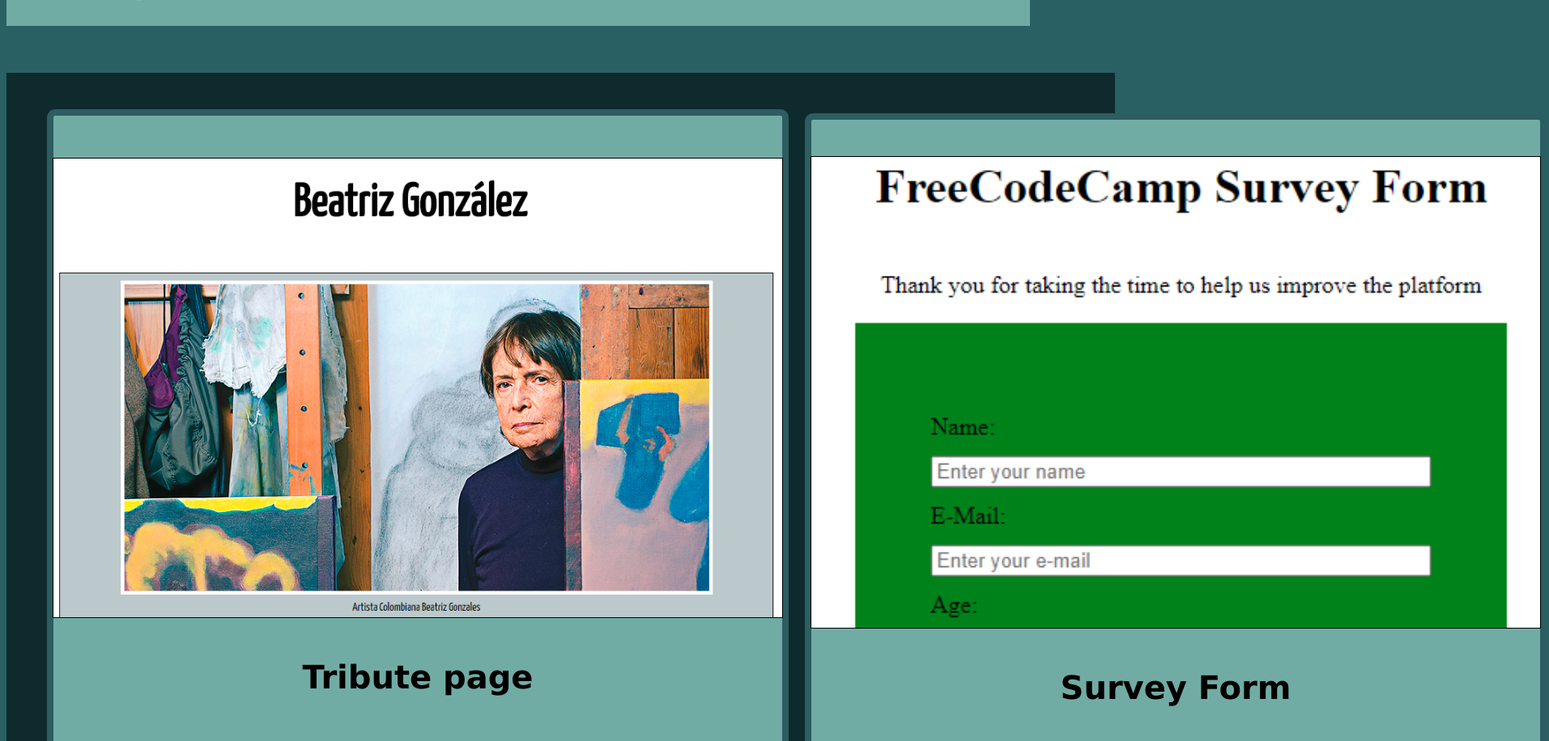
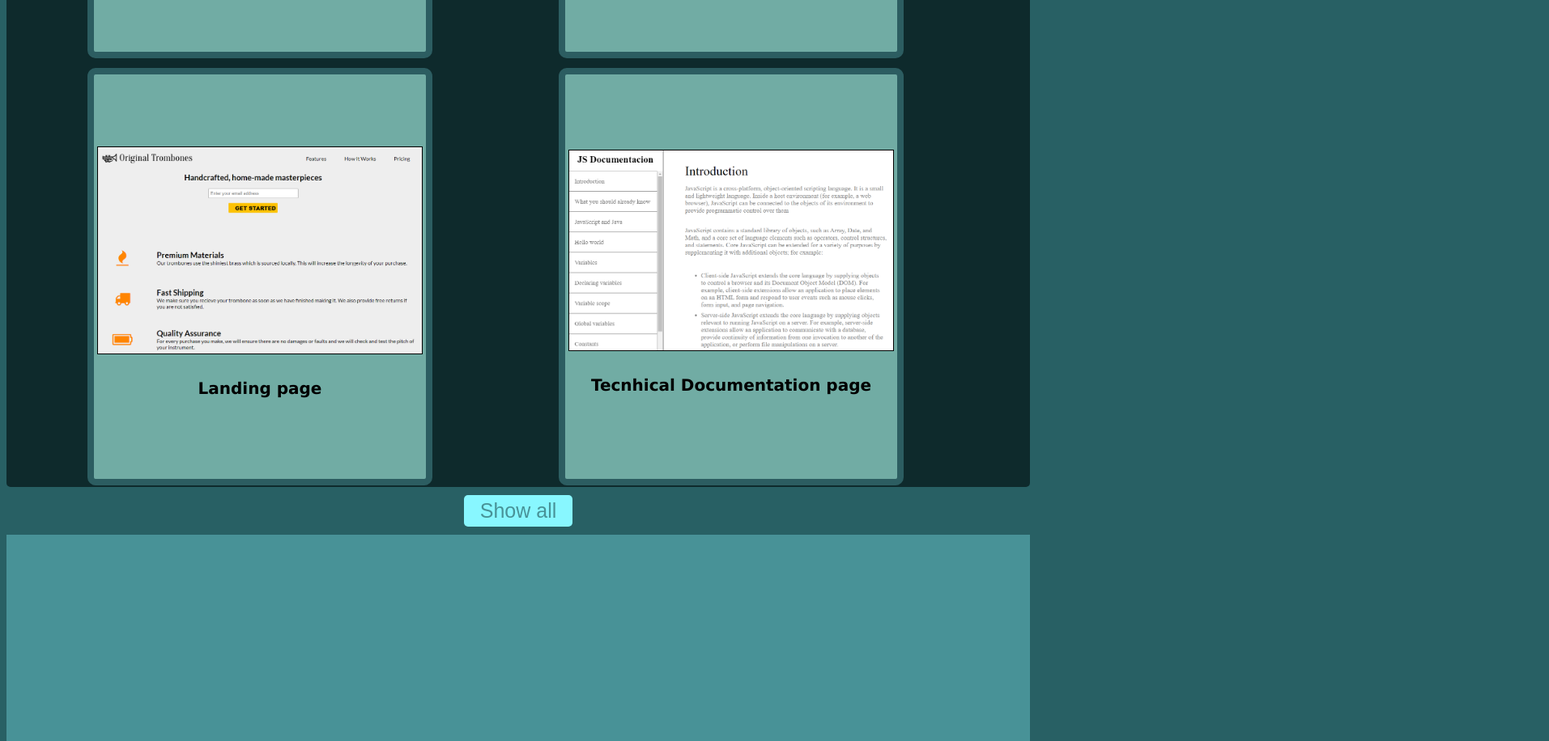
Before and after one commit to monica-arbelaez/Portafolio, a plain HTML site: page index.html in a window 1280 px wide. Shown: the part 1434-2350 px from the top of the page at 81% size, 1913 px wide, since content can reach past the window. Drawn offline with Linux system fonts and the light colour scheme.

Commit message:
organizar fuente

```diff
--- a/index.html
+++ b/index.html
@@ -13,7 +13,7 @@
     <nav id="navbar">
         <a href="#Welcome-section">WELCOME</a>
         <a href="#Projects">PROJECTS</a>
-        <a href="Contact">CONTACT</a>
+        <a href="#contact">CONTACT</a>
     </nav>
     <!-- titulo e imagen -->
     <section id="Welcome-section">
@@ -78,7 +78,7 @@
     </section>
     <section id="contact">
         <h1>Let's work together</h1>
-        <p>You can contact me through <a id="linkedin-link" target="_blank" href="https://www.linkedin.com/in/monica-arbelaez/">LinkedIn</a>, check my projects on <a id="profile-link" target="_blank" href="https://github.com/monica-arbelaez">GitHub</a></p>
+        <p>You can contact me through <a id="linkedin-link" target="_blank" href="https://www.linkedin.com/in/monica-liliana-arbelaez-lopez-361168157">LinkedIn</a>, check my projects on <a id="profile-link" target="_blank" href="https://github.com/monica-arbelaez">GitHub</a></p>
 
 
 
--- a/style.css
+++ b/style.css
@@ -16,7 +16,7 @@ body{
     text-decoration: none;
     color: #a14438;
     padding: 20px;
-    font-size: 50px;
+    font-size: 20px;
     font-weight: 900;
 
 
@@ -25,6 +25,7 @@ body{
 #navbar a:hover{
     background-color: #e6ebe0;
     color: #286064 ;
+    border-radius: 5px;
 
 }
 #Welcome-section{
@@ -34,52 +35,54 @@ body{
 }
 /* titulo */
 #Welcome-section h1{
-    font-size: 90px;
+    font-size: 80px;
     text-align: center;
     color: #e6ebe0;
-    margin: 200px 0px 0px 0px;
+    margin: 180px 150px 0px 0px;
+    padding: 40px;
 }
 #Welcome-section h2{
     color: #e6ebe0;
     text-align: center;
-    margin: 0px 10px 10px 10px;
-    font-size: 50px;
+    margin: -40px 150px 0px 0px;
+    font-size: 30px;
 }
 /* imagen */
 #Welcome-section img{
-   width: 15%;
+   width: 16%;
    border-radius: 50%;
    border:7px solid #224a4d;
    flex-direction: column;
    align-self: flex-end;
-   margin: -10px 30px 20px 10px;
+   margin: -150px 30px 20px 10px;
 }
 
 #Welcome-section p{
     flex-direction: column;
     text-align-last: left;
-    margin: -300px 300px 200px 150px;
-    padding: 30px;
-    font-size: 50px;
+    margin: -150px 300px 200px 150px;
+    padding: 10px;
+    font-size: 30px;
     color: rgb(206, 203, 126);
     font-weight: 900;
 }
 #proyect-title h2{
-    margin-top: 200px;
-    padding: 30px;
+    margin: 20px 10px 10px 10px;
     display: flex;
     justify-content: center;
-    font-size: 70px;
+    font-size: 60px;
     font-weight: 900;
     color: #e6ebe0;
     background-color: #71aca4;
     align-items: flex-start;
+    border-radius: 10px;
 }
 #Projects2 {
-    padding: 40px;
+
     display: grid;
+    border-radius: 5px;
     background-color: #0e2a2c;
-    width: 102%;
+    width: 100%;
     grid-template-columns: 1fr 1fr;
     grid-template-rows: 1fr;
     align-items: center;
@@ -88,24 +91,38 @@ body{
 }
 
 #Projects2 h3{
-    font-size: 40px;
+    font-size: 20px;
+    display: flex;
+    justify-content: center;
+    align-items: center;
 }
 
 #Projects2 img{
-    width: 900px;
+    width: 400px;
     display: flex;
     justify-content: center;
     border: 1px solid black;
     align-items: center;
     margin: 10px;
 
-
-
 }
 #Projects2 #pro1{
     grid-area: pro1;
     background-color: #71aca4;
-    width: 900px;
+    width: 410px;
+    display: flex;
+    align-items: center;
+    flex-direction: column;
+    justify-content: center;
+    border: 8px solid #2c5d61;
+    border-radius: 10px;
+    margin: 10px -0px 2px 100px;
+    height: 500px;
+}
+#Projects2 #pro2{
+    grid-area: pro2;
+    background-color: #71aca4;
+    width: 410px;
     display: flex;
     align-items: center;
     margin: 10px;
@@ -113,13 +130,26 @@ body{
     justify-content: center;
     border: 8px solid #2c5d61;
     border-radius: 10px;
-    margin-top: 0px;
-    height: 800px;
+    height: 500px;
+    margin: 10px 0px 2px 50px;
 }
-#Projects2 #pro2{
-    grid-area: pro2;
+#Projects2 #pro3{
+    grid-area: pro3;
     background-color: #71aca4;
-    width: 900px;
+    width: 410px;
+    display: flex;
+    align-items: center;
+    flex-direction: column;
+    justify-content: center;
+    border: 8px solid #2c5d61;
+    border-radius: 10px;
+    margin: 10px -0px 2px 100px;
+    height: 500px;
+}
+#Projects2 #pro4{
+    grid-area: pro4;
+    background-color: #71aca4;
+    width: 410px;
     display: flex;
     align-items: center;
     margin: 10px;
@@ -127,50 +157,29 @@ body{
     justify-content: center;
     border: 8px solid #2c5d61;
     border-radius: 10px;
-    height: 800px;
-}
-#Projects2 #pro3{
-    grid-area: pro3;
-    background-color: #71aca4;
-    width: 900px;
-    display: flex;
-    align-items: center;
-    margin: 10px;
-    flex-direction: column;
-    justify-content: center;
-    border: 8px solid #2c5d61;
-    border-radius: 10px;
-    height: 800px;
-}
-#Projects2 #pro4{
-    grid-area: pro4;
-    background-color: #71aca4;
-    width: 900px;
-    display: flex;
-    align-items: center;
-    margin: 10px;
-    flex-direction: column;
-    justify-content: center;
-    border: 8px solid #2c5d61;
-    border-radius: 10px;
-    height: 800px;
+    height: 500px;
+    margin: 10px 0px 2px 50px;
 }
 #button-div{
     display: flex;
+    justify-content: center;
     align-items: center;
-    justify-content: center;
-    padding: 20px;
-
+    margin: 10px;
 }
 
 #button-div button{
     padding: 5px 20px;
     font-size: 25px;
     border: none;
-    background-color: #286064;
-    color: white;
+    background-color: #88f7ff;
+    color: #489297;
+    text-align: center;
+    border-radius: 5px;
 }
 
+#button-div button:hover{
+    cursor: pointer;
+}
 
 #contact{
     height: 100vh;
```
